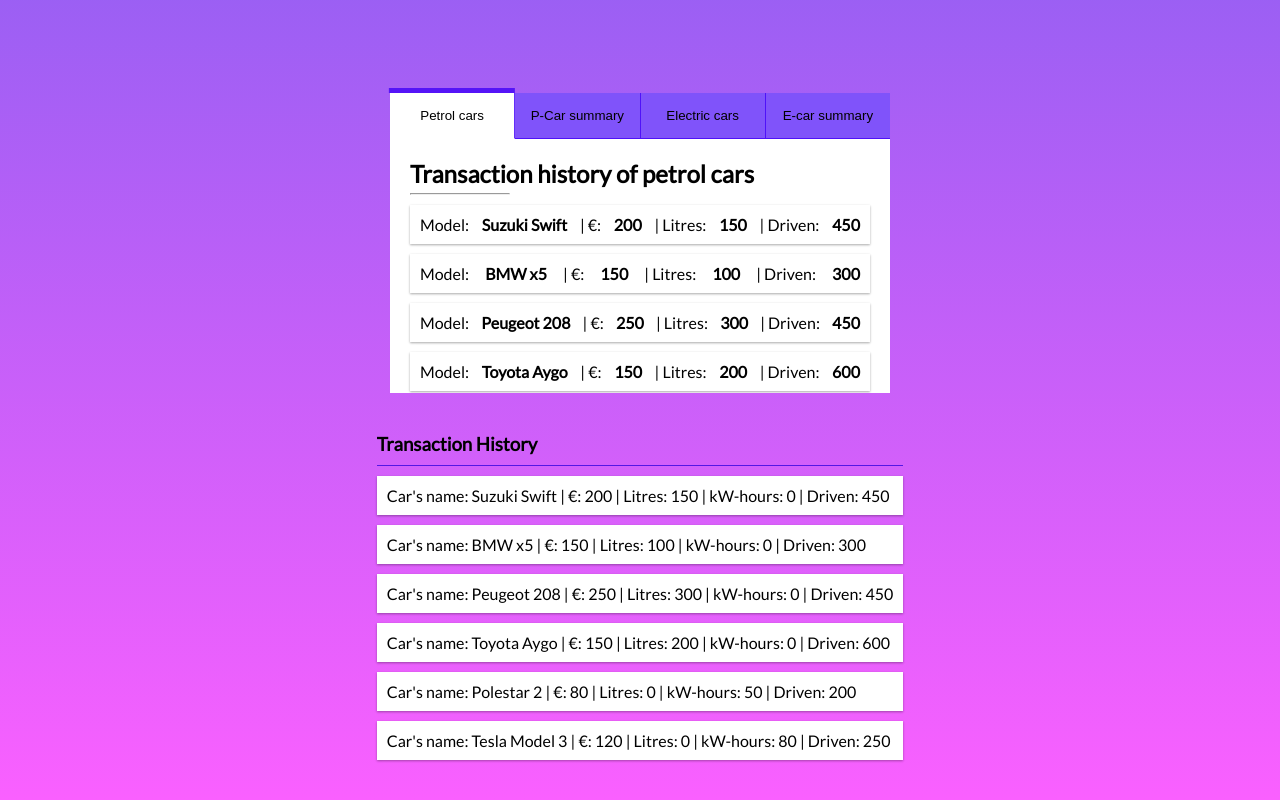
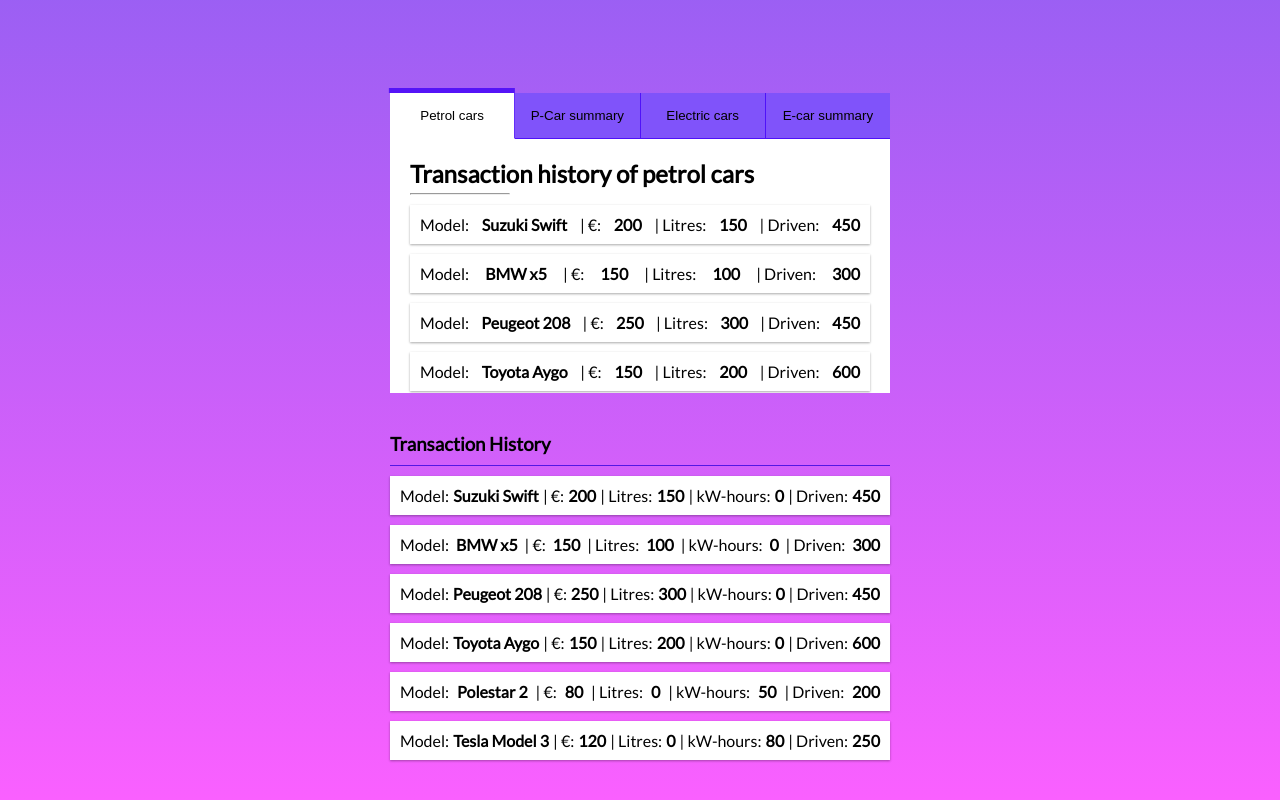
Before and after one commit to mixmading/frontend-teamwork, a React (Create React App) app: page / in a window 1280 px wide. Shown: the part 782-1582 px from the top of the page. Built offline with nearby package versions, Linux system fonts and the light colour scheme.

Commit message:
boldattu historia

```diff
--- a/src/components/FuelingList.js
+++ b/src/components/FuelingList.js
@@ -34,7 +34,7 @@
       <ul className="list">
         {transactions.map(transaction => (
           <li key={transaction.transaction}>
-            Car's name: {transaction.text} | €: {transaction.Euro} | Litres: {transaction.Litre} | kW-hours: {transaction.kWh} | Driven: {transaction.km}
+            Model: <b>{transaction.text}</b> | €: <b>{transaction.Euro}</b> | Litres: <b>{transaction.Litre}</b> | kW-hours: <b>{transaction.kWh}</b> | Driven: <b>{transaction.km}</b>
           </li>
         ))}
       </ul>
```
